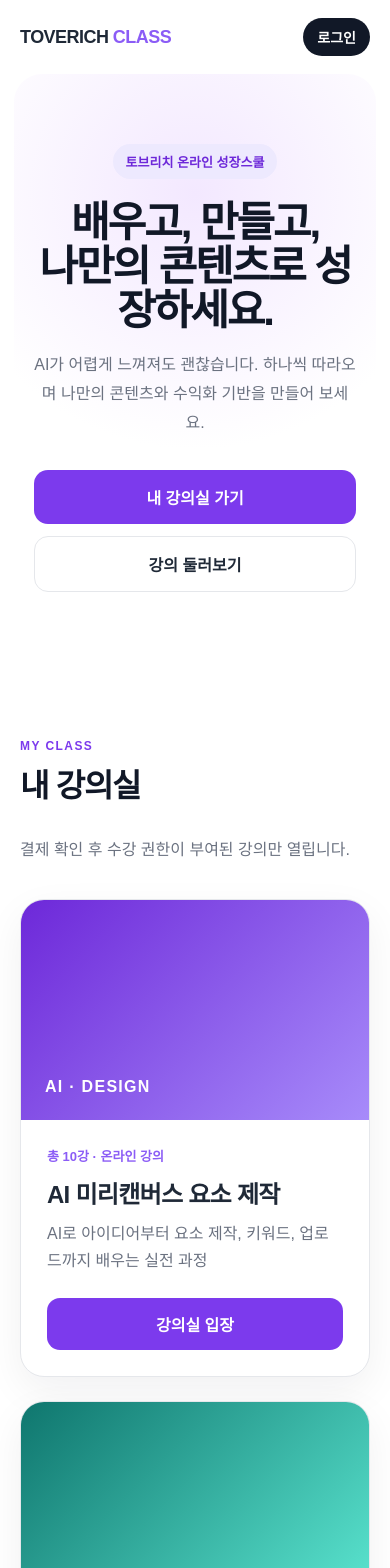
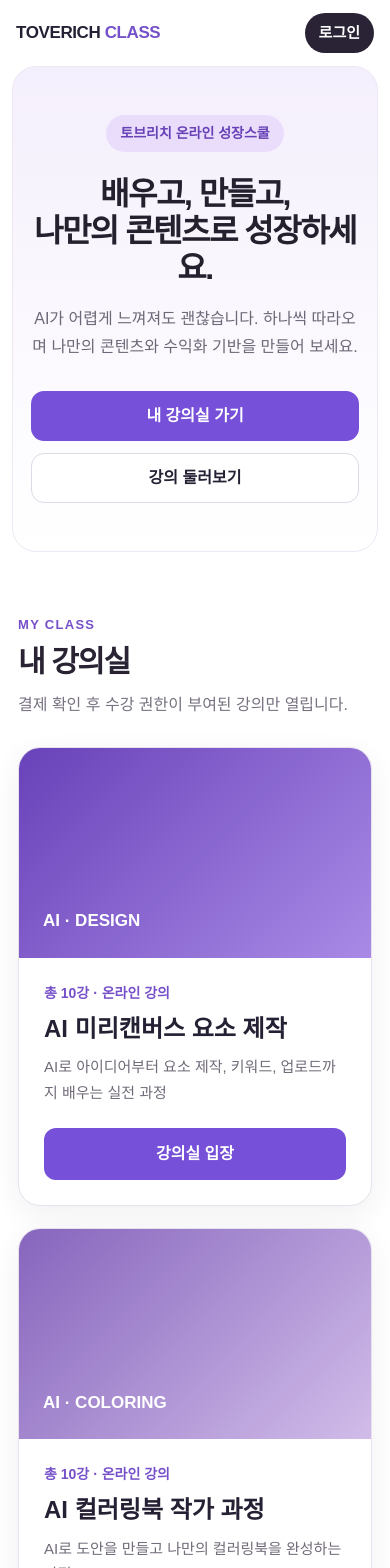
Before and after one commit to siyounpark/toverich-class, a Next.js app: page / in a window 390 px wide. Shown: the top 1568 px of the page. Built offline with nearby package versions, Linux system fonts and the light colour scheme.

Commit message:
Fix display scaling and simplify responsive class homepage

```diff
--- a/app/globals.css
+++ b/app/globals.css
@@ -1,71 +1,76 @@
 * { box-sizing: border-box; }
-html { scroll-behavior: smooth; }
-body { margin: 0; font-family: Arial, Helvetica, sans-serif; color: #1f2937; background: #ffffff; }
+html, body { margin: 0; padding: 0; width: 100%; min-height: 100%; }
+html { font-size: 16px; -webkit-text-size-adjust: 100%; text-size-adjust: 100%; }
+body { font-family: Arial, "Noto Sans KR", sans-serif; color: #252033; background: #fff; font-size: 16px; line-height: 1.5; }
 a { color: inherit; text-decoration: none; }
 button { font: inherit; }
 
-.siteHeader { max-width: 1180px; margin: 0 auto; padding: 24px 28px; display: flex; align-items: center; justify-content: space-between; gap: 24px; }
-.brand { font-weight: 900; letter-spacing: -0.03em; font-size: 22px; }
-.brand span { color: #8b5cf6; }
-nav { display: flex; align-items: center; gap: 24px; font-size: 14px; font-weight: 700; }
-.loginButton { border: 0; border-radius: 999px; padding: 11px 18px; background: #111827; color: #fff; cursor: pointer; }
+.siteHeader { width: min(1120px, calc(100% - 40px)); margin: 0 auto; min-height: 76px; display: flex; align-items: center; justify-content: space-between; gap: 20px; }
+.brand { font-size: 21px; font-weight: 900; letter-spacing: -0.4px; }
+.brand span { color: #7551c9; }
+nav { display: flex; align-items: center; gap: 24px; font-size: 15px; font-weight: 700; }
+.loginButton { border: 0; border-radius: 999px; padding: 11px 19px; background: #292335; color: #fff; cursor: pointer; }
 
-.hero { max-width: 1180px; margin: 0 auto; padding: 90px 28px 110px; text-align: center; background: radial-gradient(circle at 50% 20%, #f3e8ff 0, #ffffff 50%); border-radius: 36px; }
-.heroBadge { display: inline-block; padding: 8px 13px; border-radius: 999px; background: #ede9fe; color: #6d28d9; font-weight: 800; font-size: 13px; }
-.hero h1 { margin: 22px 0 18px; font-size: clamp(42px, 6vw, 76px); line-height: 1.05; letter-spacing: -0.05em; color: #111827; }
-.hero p { max-width: 680px; margin: 0 auto; font-size: 18px; line-height: 1.8; color: #6b7280; }
-.heroActions { margin-top: 32px; display: flex; justify-content: center; gap: 12px; flex-wrap: wrap; }
-.primaryButton, .secondaryButton { padding: 15px 22px; border-radius: 14px; font-weight: 800; }
-.primaryButton { background: #7c3aed; color: #fff; }
-.secondaryButton { background: #fff; border: 1px solid #e5e7eb; }
+.hero { width: min(1120px, calc(100% - 40px)); margin: 0 auto; padding: 86px 30px; text-align: center; border-radius: 30px; background: linear-gradient(180deg, #f4effc 0%, #fbf9fe 58%, #fff 100%); border: 1px solid #eee8f5; }
+.heroBadge { display: inline-block; padding: 8px 14px; border-radius: 999px; background: #e9ddfb; color: #6841b7; font-size: 14px; font-weight: 800; }
+.hero h1 { margin: 24px auto 18px; max-width: 850px; font-size: 56px; line-height: 1.16; letter-spacing: -2.2px; color: #24202e; }
+.hero p { margin: 0 auto; max-width: 700px; font-size: 18px; line-height: 1.75; color: #6d6877; }
+.heroActions { margin-top: 30px; display: flex; justify-content: center; gap: 12px; }
+.primaryButton, .secondaryButton { display: inline-flex; min-height: 50px; align-items: center; justify-content: center; padding: 0 22px; border-radius: 13px; font-size: 16px; font-weight: 800; }
+.primaryButton { background: #7650d8; color: #fff; }
+.secondaryButton { background: #fff; border: 1px solid #ded8e7; }
 
-.section { max-width: 1180px; margin: 0 auto; padding: 90px 28px; }
-.softSection { max-width: none; padding-left: max(28px, calc((100vw - 1124px)/2)); padding-right: max(28px, calc((100vw - 1124px)/2)); background: #f8fafc; }
-.sectionHeading { display: flex; justify-content: space-between; align-items: end; gap: 30px; margin-bottom: 36px; }
-.sectionHeading h2, .ctaBox h2 { margin: 6px 0 0; font-size: 38px; letter-spacing: -0.04em; color: #111827; }
-.sectionHeading p { margin: 0; color: #6b7280; line-height: 1.7; }
-.eyebrow { color: #7c3aed; font-size: 12px; font-weight: 900; letter-spacing: 0.12em; }
+.section { width: min(1120px, calc(100% - 40px)); margin: 0 auto; padding: 82px 0; }
+.softSection { width: 100%; max-width: none; padding-left: max(20px, calc((100% - 1120px)/2)); padding-right: max(20px, calc((100% - 1120px)/2)); background: #f7f5fa; }
+.sectionHeading { display: flex; justify-content: space-between; align-items: flex-end; gap: 30px; margin-bottom: 30px; }
+.sectionHeading h2, .ctaBox h2 { margin: 7px 0 0; font-size: 36px; line-height: 1.25; letter-spacing: -1.4px; color: #292333; }
+.sectionHeading p { margin: 0; font-size: 16px; color: #777180; }
+.eyebrow { color: #7650c9; font-size: 13px; font-weight: 900; letter-spacing: 1.3px; }
 
-.courseGrid { display: grid; grid-template-columns: repeat(2, minmax(0, 1fr)); gap: 24px; }
-.courseCard { overflow: hidden; border: 1px solid #e5e7eb; border-radius: 24px; background: #fff; box-shadow: 0 14px 40px rgba(15, 23, 42, 0.06); }
-.courseVisual { height: 220px; display: flex; align-items: end; padding: 24px; color: #fff; font-weight: 900; letter-spacing: 0.08em; }
-.visual1 { background: linear-gradient(135deg, #6d28d9, #a78bfa); }
-.visual2 { background: linear-gradient(135deg, #0f766e, #5eead4); }
-.courseBody { padding: 26px; }
-.courseMeta { font-size: 13px; color: #8b5cf6; font-weight: 800; }
-.courseBody h3 { margin: 10px 0 10px; font-size: 24px; letter-spacing: -0.03em; }
-.courseBody p { margin: 0 0 24px; color: #6b7280; line-height: 1.7; }
-.courseButton { width: 100%; border: 0; border-radius: 13px; padding: 14px 16px; background: #f3f4f6; font-weight: 800; cursor: pointer; }
-.courseButton.active { background: #7c3aed; color: #fff; }
+.courseGrid { display: grid; grid-template-columns: repeat(2, minmax(0, 1fr)); gap: 22px; }
+.courseCard { overflow: hidden; border: 1px solid #e7e1ed; border-radius: 22px; background: #fff; box-shadow: 0 8px 28px rgba(53, 43, 67, .07); }
+.courseVisual { height: 210px; display: flex; align-items: flex-end; padding: 24px; color: #fff; font-size: 17px; font-weight: 900; }
+.visual1 { background: linear-gradient(135deg, #6842b9, #a98ae6); }
+.visual2 { background: linear-gradient(135deg, #8665bd, #d1bce9); }
+.courseBody { padding: 25px; }
+.courseMeta { font-size: 14px; color: #7650c9; font-weight: 800; }
+.courseBody h3 { margin: 9px 0; font-size: 24px; line-height: 1.35; }
+.courseBody p { margin: 0 0 22px; min-height: 52px; font-size: 15px; line-height: 1.7; color: #716b79; }
+.courseButton { width: 100%; border: 0; border-radius: 12px; padding: 14px; background: #f1eef4; color: #3e3746; font-weight: 800; cursor: pointer; }
+.courseButton.active { background: #7650d8; color: #fff; }
 
-.resourceGrid { display: grid; grid-template-columns: repeat(4, minmax(0, 1fr)); gap: 18px; }
-.resourceCard { background: #fff; padding: 24px; border-radius: 20px; border: 1px solid #e5e7eb; }
-.resourceIcon { font-size: 28px; }
-.resourceCard h3 { margin: 14px 0 8px; font-size: 19px; }
-.resourceCard p { margin: 0; color: #6b7280; line-height: 1.6; font-size: 14px; }
+.resourceGrid { display: grid; grid-template-columns: repeat(4, minmax(0, 1fr)); gap: 16px; }
+.resourceCard { padding: 23px; border-radius: 18px; background: #fff; border: 1px solid #e7e1ed; }
+.resourceIcon { font-size: 30px; }
+.resourceCard h3 { margin: 13px 0 7px; font-size: 19px; }
+.resourceCard p { margin: 0; font-size: 14px; line-height: 1.65; color: #716b79; }
 
-.ctaBox { padding: 50px; border-radius: 28px; background: #111827; color: #fff; display: flex; justify-content: space-between; gap: 36px; align-items: center; }
+.ctaBox { padding: 44px; border-radius: 25px; background: #30283d; color: #fff; display: flex; justify-content: space-between; align-items: center; gap: 34px; }
 .ctaBox h2 { color: #fff; }
-.ctaBox p { max-width: 470px; margin: 0; color: #cbd5e1; line-height: 1.8; }
-footer { padding: 40px 28px 60px; text-align: center; color: #9ca3af; font-size: 13px; }
+.ctaBox p { margin: 0; max-width: 450px; font-size: 16px; line-height: 1.75; color: #d8d0e0; }
+footer { padding: 10px 20px 50px; text-align: center; color: #918a99; font-size: 13px; }
 
 @media (max-width: 800px) {
-  .siteHeader { padding: 18px 20px; }
+  .siteHeader { width: calc(100% - 32px); min-height: 66px; }
   nav a { display: none; }
-  .hero { margin: 0 14px; padding: 70px 20px 80px; border-radius: 28px; }
+  .hero { width: calc(100% - 24px); padding: 60px 22px; border-radius: 24px; }
+  .hero h1 { font-size: 38px; letter-spacing: -1.5px; }
   .hero p { font-size: 16px; }
-  .section, .softSection { padding: 64px 20px; }
-  .sectionHeading, .ctaBox { align-items: flex-start; flex-direction: column; }
-  .sectionHeading h2, .ctaBox h2 { font-size: 32px; }
+  .section { width: calc(100% - 36px); padding: 60px 0; }
+  .softSection { width: 100%; padding-left: 18px; padding-right: 18px; }
+  .sectionHeading { align-items: flex-start; flex-direction: column; gap: 12px; }
+  .sectionHeading h2, .ctaBox h2 { font-size: 30px; }
   .courseGrid { grid-template-columns: 1fr; }
   .resourceGrid { grid-template-columns: repeat(2, minmax(0, 1fr)); }
-  .ctaBox { padding: 34px 26px; }
+  .ctaBox { padding: 30px 24px; flex-direction: column; align-items: flex-start; }
 }
 
 @media (max-width: 480px) {
-  .brand { font-size: 18px; }
+  .brand { font-size: 17px; }
   .loginButton { padding: 9px 14px; }
-  .resourceGrid { grid-template-columns: 1fr; }
+  .hero { padding: 48px 18px; }
+  .hero h1 { font-size: 32px; }
   .heroActions { flex-direction: column; }
   .primaryButton, .secondaryButton { width: 100%; }
+  .resourceGrid { grid-template-columns: 1fr; }
 }
```
